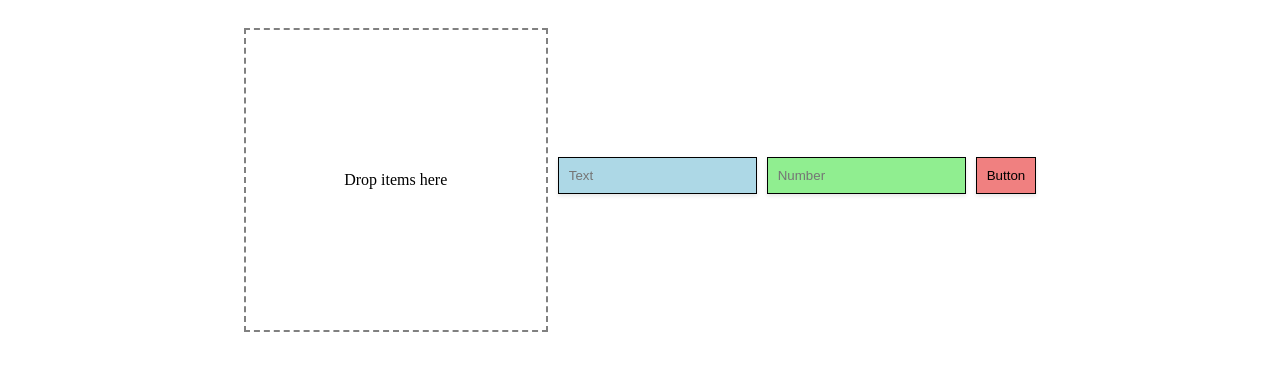
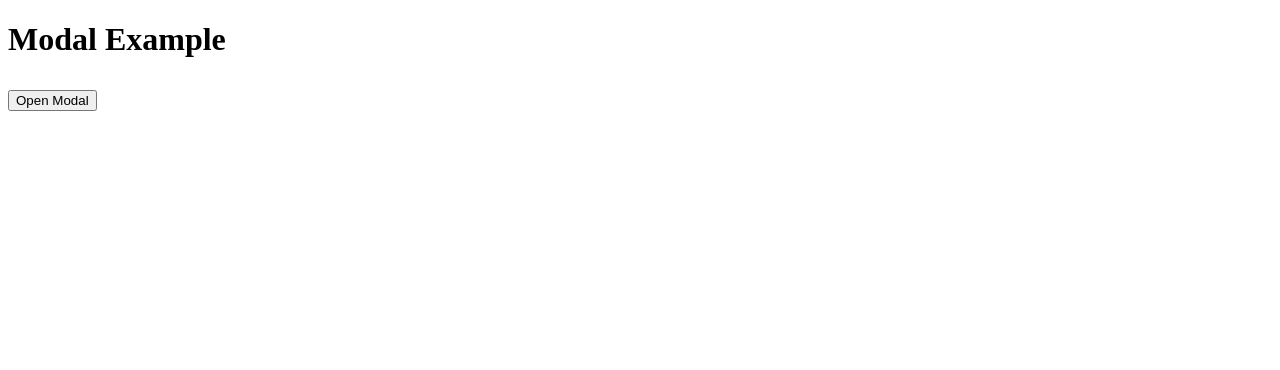
Before and after one commit to mpb2001/MrMPB, a React (Vite) app: page / in a window 1280 px wide. Shown: the top 370 px of the page. Built offline with nearby package versions, Linux system fonts and the light colour scheme.

Commit message:
change folder

```diff
--- a/src/App.jsx
+++ b/src/App.jsx
@@ -1,17 +1,12 @@
-// import Timer from "./components/Timer";
-// import Form from "./components/Form";
-// import Test from "./components/test";
+import Modal from "./components/modal";
 
-import DragAndDrop from "./components/DragAndDrop";
 
 
 function App() {
   return (
-    <div>
-      {/* <Timer /> */}
-      {/* <Form /> */}
-      {/* <Test/> */}
-      <DragAndDrop/>
+    <div className="App">
+      <h1>Modal Example</h1>
+      <Modal />
     </div>
   );
 }
--- /dev/null
+++ b/src/components/Modal.jsx
@@ -0,0 +1,32 @@
+// Modal.js
+import { useState } from 'react';
+
+function Modal() {
+  const [isOpen, setIsOpen] = useState(false);
+
+  const openModal = () => {
+    setIsOpen(true);
+  };
+
+  const closeModal = () => {
+    setIsOpen(false);
+  };
+
+  return (
+    <div>
+      <button onClick={openModal}>Open Modal</button>
+
+      {isOpen && (
+        <div className="modal">
+          <div className="modal-content">
+            <h2>Modal Title</h2>
+            <p>This is the content of the modal.</p>
+            <button onClick={closeModal}>Close</button>
+          </div>
+        </div>
+      )}
+    </div>
+  );
+}
+
+export default Modal;
--- a/src/main.jsx
+++ b/src/main.jsx
@@ -1,8 +1,9 @@
 import React from 'react'
 import ReactDOM from 'react-dom/client'
 import App from './App.jsx'
-import './Form.css'
-import './DaD.css'
+import '../src/style/DaD.css'
+import '../src/style/Form.css'
+import '../src/style/Modal.css'
 
 ReactDOM.createRoot(document.getElementById('root')).render(
   <React.StrictMode>
--- /dev/null
+++ b/src/style/Modal.css
@@ -0,0 +1,23 @@
+/* Modal.css */
+.modal {
+    position: fixed;
+    top: 0;
+    left: 0;
+    width: 100%;
+    height: 100%;
+    background-color: rgba(0, 0, 0, 0.5);
+    display: flex;
+    justify-content: center;
+    align-items: center;
+  }
+
+  .modal-content {
+    background-color: white;
+    padding: 20px;
+    border-radius: 5px;
+    box-shadow: 0px 0px 10px rgba(0, 0, 0, 0.3);
+  }
+
+  button {
+    margin-top: 10px;
+  }
```
Also changed, not shown: src/style/DaD.css (renamed from src/DAD.css), src/style/Form.css (renamed from src/Form.css).
